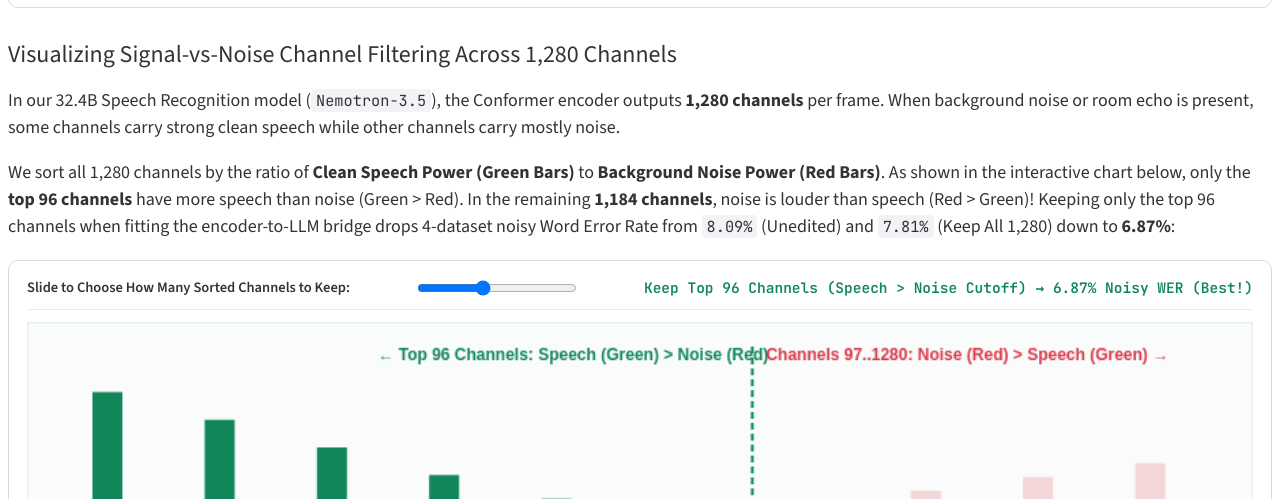
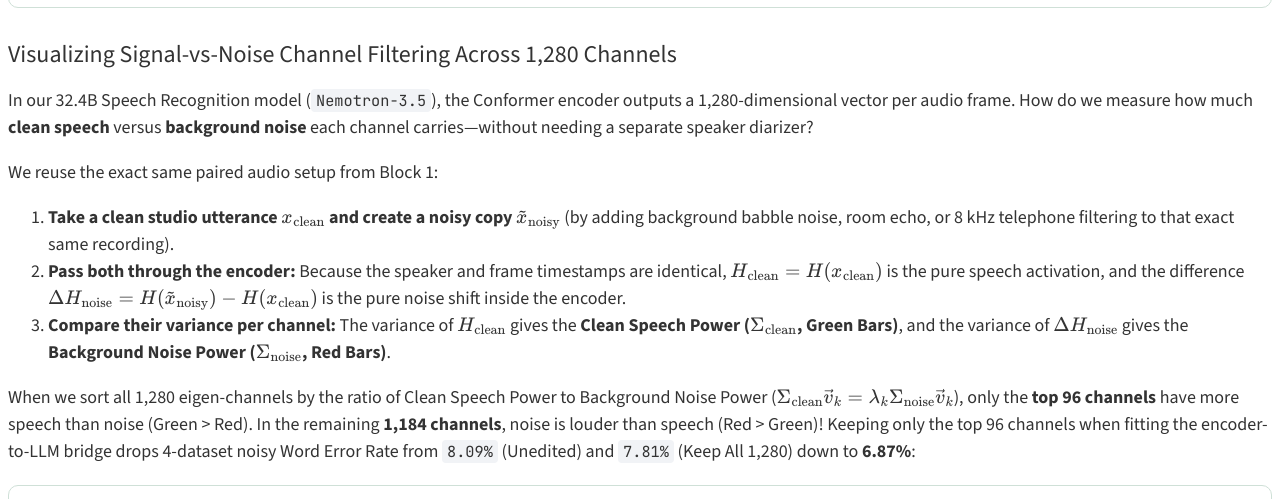
Before and after one commit to ishikilabsinc/audiowsp, a plain HTML site: page docs/index.html in a window 1280 px wide. Shown: the part 2944-3443 px from the top of the page. Drawn offline with nearby package versions, Linux system fonts and the light colour scheme.

Commit message:
Explain paired clean vs noisy variance calculation for Clean Speech Power and Background Noise Power

```diff
--- a/docs/index.html
+++ b/docs/index.html
@@ -374,10 +374,18 @@
 
   <h3>Visualizing Signal-vs-Noise Channel Filtering Across 1,280 Channels</h3>
   <p>
-    In our 32.4B Speech Recognition model (<code>Nemotron-3.5</code>), the Conformer encoder outputs <strong>1,280 channels</strong> per frame. When background noise or room echo is present, some channels carry strong clean speech while other channels carry mostly noise.
+    In our 32.4B Speech Recognition model (<code>Nemotron-3.5</code>), the Conformer encoder outputs a 1,280-dimensional vector per audio frame. How do we measure how much <strong>clean speech</strong> versus <strong>background noise</strong> each channel carries—without needing a separate speaker diarizer?
   </p>
   <p>
-    We sort all 1,280 channels by the ratio of <strong>Clean Speech Power (Green Bars)</strong> to <strong>Background Noise Power (Red Bars)</strong>. As shown in the interactive chart below, only the <strong>top 96 channels</strong> have more speech than noise (Green &gt; Red). In the remaining <strong>1,184 channels</strong>, noise is louder than speech (Red &gt; Green)! Keeping only the top 96 channels when fitting the encoder-to-LLM bridge drops 4-dataset noisy Word Error Rate from <code>8.09%</code> (Unedited) and <code>7.81%</code> (Keep All 1,280) down to <strong>6.87%</strong>:
+    We reuse the exact same paired audio setup from Block 1:
+  </p>
+  <ol>
+    <li><strong>Take a clean studio utterance \(x_{\text{clean}}\) and create a noisy copy \(\tilde{x}_{\text{noisy}}\)</strong> (by adding background babble noise, room echo, or 8 kHz telephone filtering to that exact same recording).</li>
+    <li><strong>Pass both through the encoder:</strong> Because the speaker and frame timestamps are identical, \(H_{\text{clean}} = H(x_{\text{clean}})\) is the pure speech activation, and the difference \(\Delta H_{\text{noise}} = H(\tilde{x}_{\text{noisy}}) - H(x_{\text{clean}})\) is the pure noise shift inside the encoder.</li>
+    <li><strong>Compare their variance per channel:</strong> The variance of \(H_{\text{clean}}\) gives the <strong>Clean Speech Power (\(\Sigma_{\text{clean}}\), Green Bars)</strong>, and the variance of \(\Delta H_{\text{noise}}\) gives the <strong>Background Noise Power (\(\Sigma_{\text{noise}}\), Red Bars)</strong>.</li>
+  </ol>
+  <p>
+    When we sort all 1,280 eigen-channels by the ratio of Clean Speech Power to Background Noise Power (\(\Sigma_{\text{clean}}\vec{v}_k = \lambda_k \Sigma_{\text{noise}}\vec{v}_k\)), only the <strong>top 96 channels</strong> have more speech than noise (Green &gt; Red). In the remaining <strong>1,184 channels</strong>, noise is louder than speech (Red &gt; Green)! Keeping only the top 96 channels when fitting the encoder-to-LLM bridge drops 4-dataset noisy Word Error Rate from <code>8.09%</code> (Unedited) and <code>7.81%</code> (Keep All 1,280) down to <strong>6.87%</strong>:
   </p>
 
   <div class="interactive-box">
```
